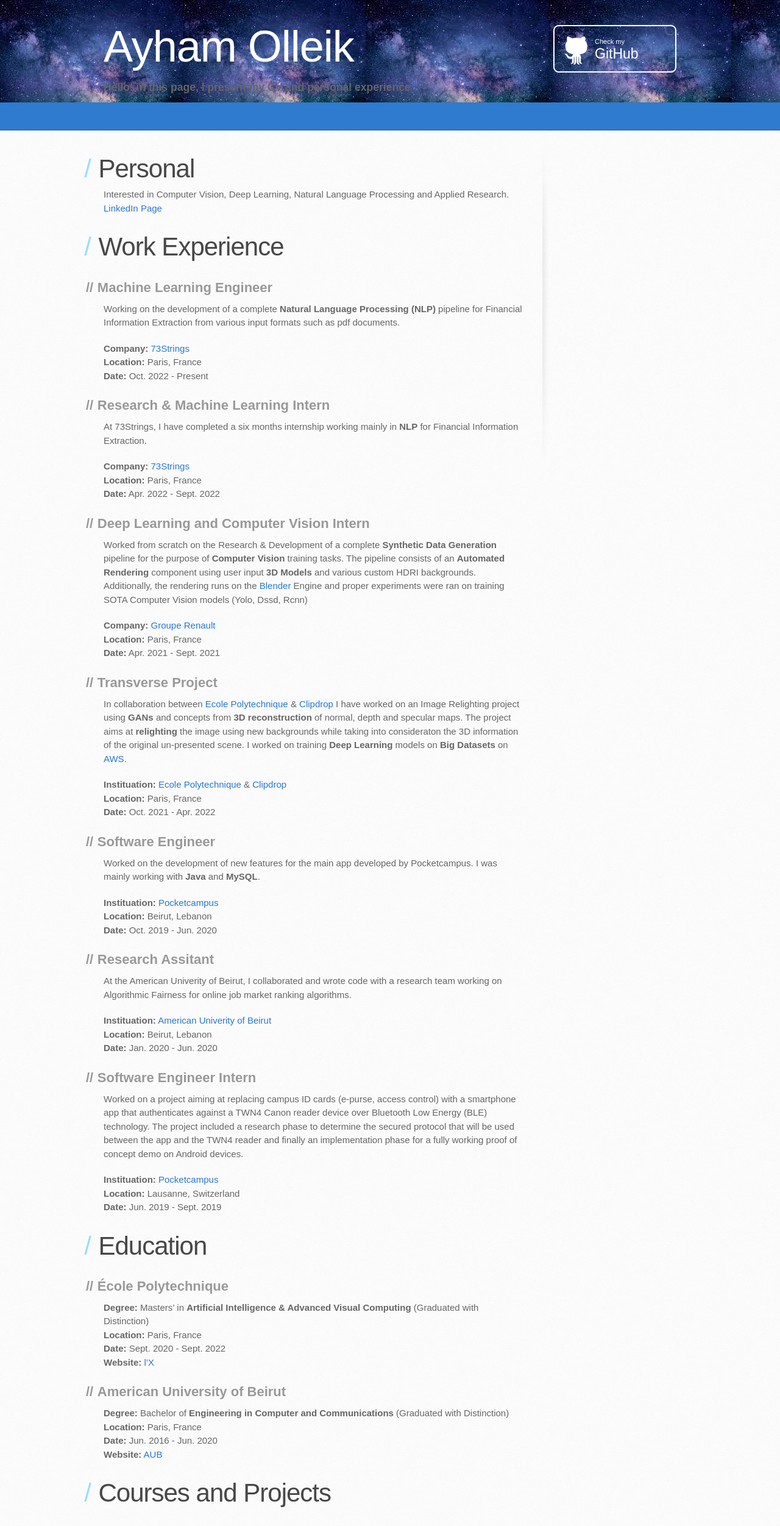
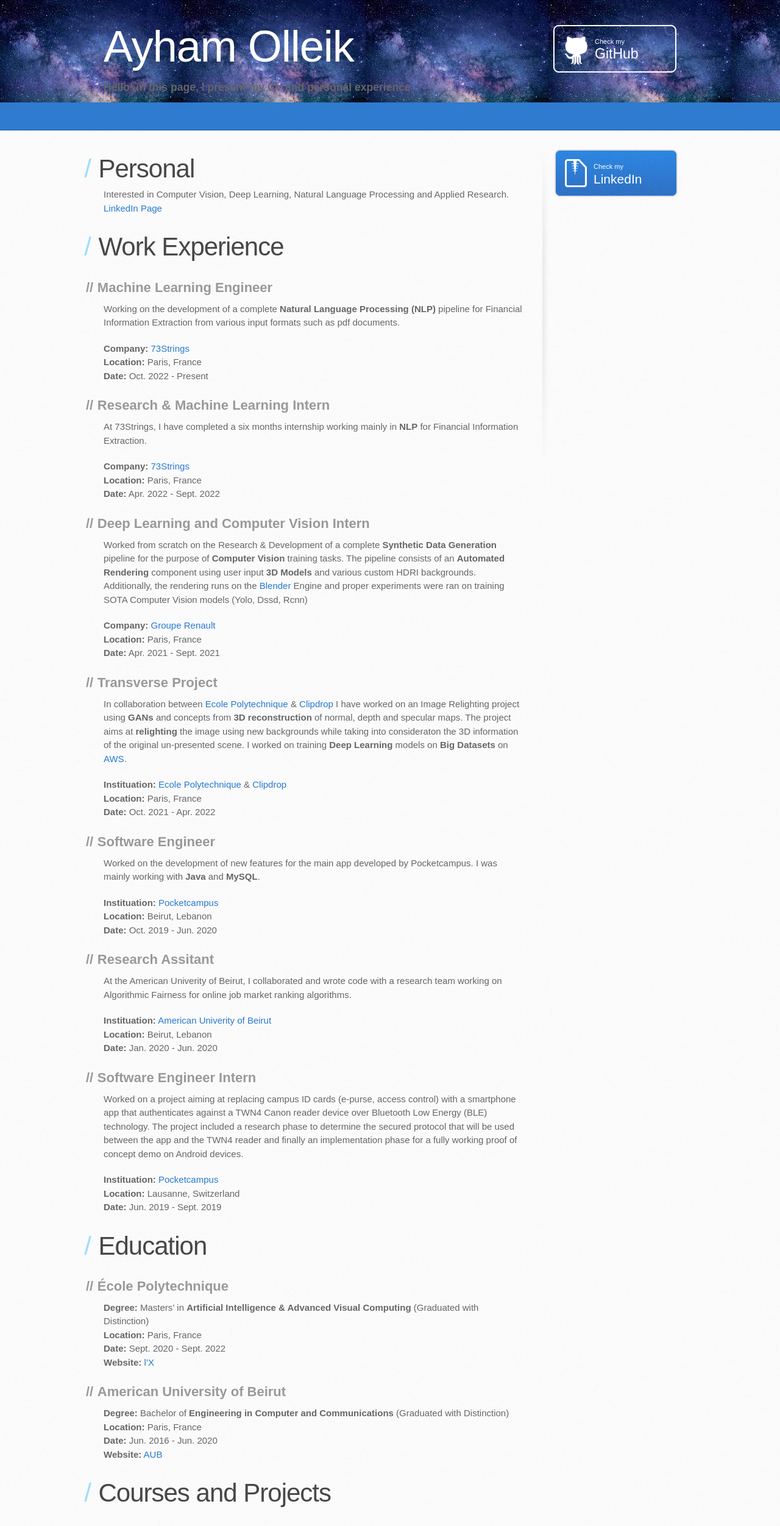
Before and after one commit to AyhamOlk/AyhamOlk.github.io, a Jekyll site: the page built from index.md, in a window 1280 px wide. Shown: the whole page at 61% size. Built offline with Jekyll 4.4.1, drawn with Linux system fonts in a browser that asks for light colours.

Commit message:
linkedIn and color changes

```diff
--- a/_layouts/default.html
+++ b/_layouts/default.html
@@ -22,7 +22,7 @@
         <a href="{{ '/' | absolute_url }}">
           <h1>Ayham Olleik</h1>
         </a>
-        <h3>Hello! in this page, I present my CV and personal experience</h3>
+        <h3 class="whiteText">Hello! in this page, I present my CV and personal experience</h3>
         {% if site.github.is_user_page %}
           <a href="{{ site.github.owner_url }}" class="button"><small>Check my</small> GitHub</a>
           <!-- <a href="https://www.linkedin.com/in/ayham-olleik-9aaa97188/" class="button"><small>Check my</small> LinkedIn</a> -->
@@ -38,10 +38,10 @@
 
         <aside id="sidebar">
           {% if site.show_downloads %}
-            <!-- <a href="{{ site.github.zip_url }}" class="button">
-              <small>Download</small>
-              .zip file
-            </a> -->
+            <a href="https://www.linkedin.com/in/ayham-olleik-9aaa97188/" class="button">
+              <small>Check my</small>
+              LinkedIn
+            </a>
             <!-- <a href="{{ site.github.tar_url }}" class="button">
               <small>Download</small>
               .tar.gz file
--- a/_sass/jekyll-theme-architect.scss
+++ b/_sass/jekyll-theme-architect.scss
@@ -333,6 +333,11 @@ footer {
   color: #aaa;
 }
 
+h3 .whiteText
+{
+    color: #ffffff;
+}
+
 footer a {
   color: #666;
 }
```
